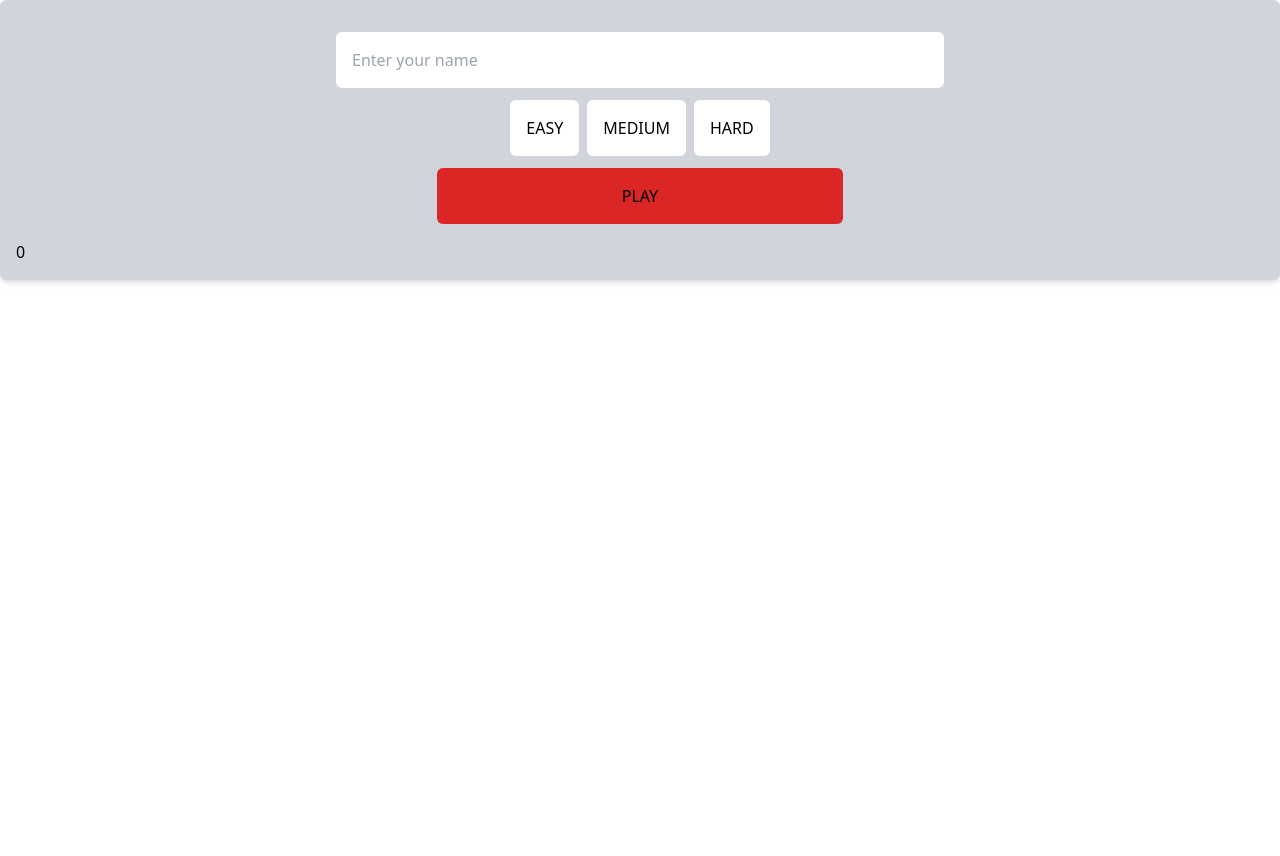
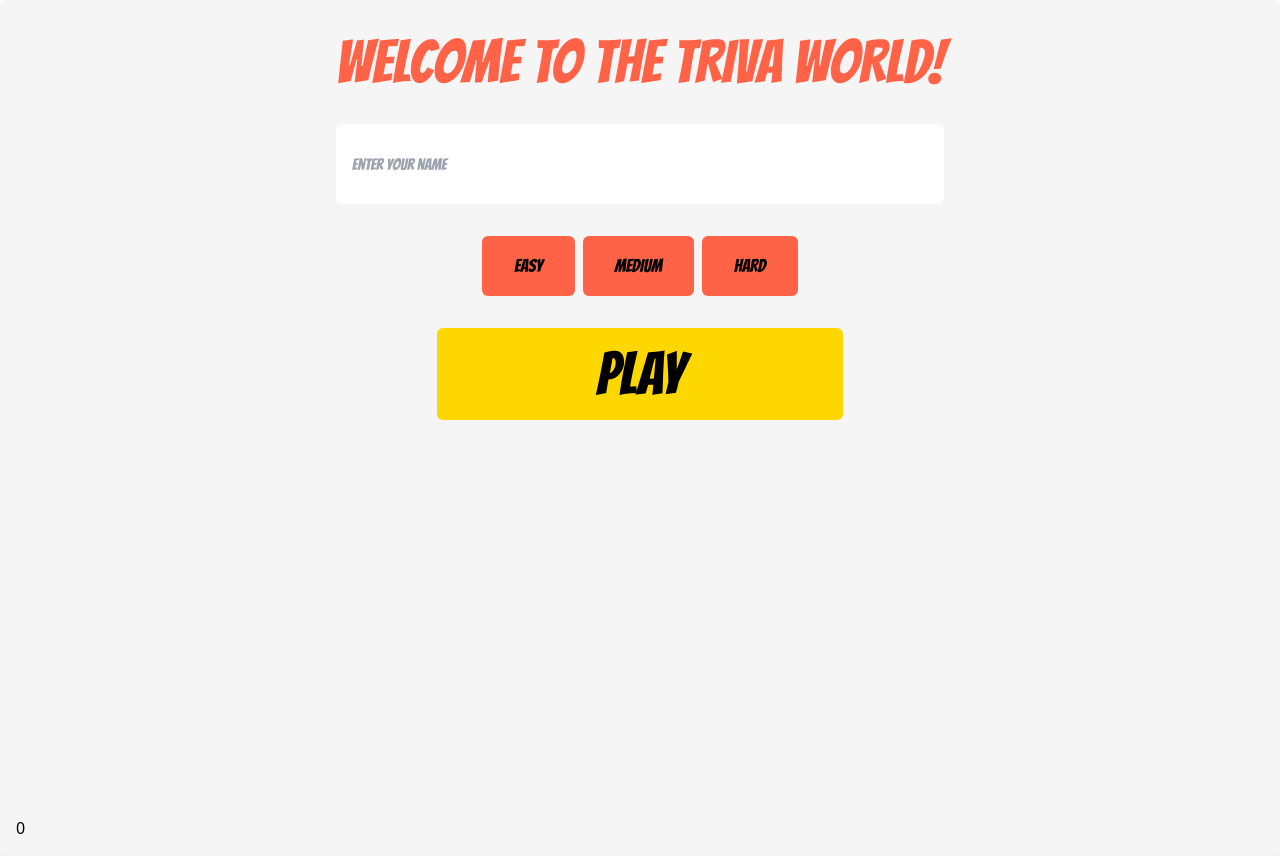
Before and after one commit to AliHisham/trivia, a React (Create React App) app: page / in a window 1280 px wide. Before the commit the page ends 800 px from the top, so only its background shows below. Built offline with nearby package versions, Linux system fonts and the light colour scheme; no server answers.

Commit message:
changed the design of all the components by adding the newly extended font and colors

```diff
--- a/src/component-atoms/CategoryCard.tsx
+++ b/src/component-atoms/CategoryCard.tsx
@@ -6,9 +6,9 @@ type CategoryCardProps = {
 };
 const CategoryCard = ({ categoryName, categorNumber }: CategoryCardProps) => {
   return (
-    <div className="flex flex-col gap-2 rounded-md bg-white items-center m-3 p-4">
-      <h3>{categoryName}</h3>
-      <h2>Number:{categorNumber}</h2>
+    <div className="flex flex-col gap-2 rounded-md bg-primary-light items-center m-3 p-4 cursor-pointer hover:bg-primary-dark hover:text-white hover:scale-110 transition-transform duration-300">
+      <h3 className="font-bangers text-xl">{categoryName}</h3>
+      <h2 className="font-bangers">Number:{categorNumber}</h2>
     </div>
   );
 };
--- a/src/component-atoms/CategoryListing.tsx
+++ b/src/component-atoms/CategoryListing.tsx
@@ -44,8 +44,8 @@ const CategoryListing = ({ setCategory }: CategoryProps) => {
   };
 
   return (
-    <div className="flex flex-col gap-4">
-      <h2>SELECT A CATEGORY!</h2>
+    <div className="flex flex-col gap-4 items-center">
+      <h2 className="font-bangers text-6xl text-primary">SELECT A CATEGORY!</h2>
       <div className=" grid grid-cols-4 gap-4">
         {data &&
           data.map((category) => {
--- a/src/component-atoms/QuestionCard.tsx
+++ b/src/component-atoms/QuestionCard.tsx
@@ -12,6 +12,8 @@ const QuestionCard = ({
   setAnswer,
 }: QuestionProps) => {
   const [activeIndex, setActiveIndex] = useState<number>();
+  const commonBtnClasses =
+    "rounded-md text-lg hover:bg-secondary hover:text-white";
 
   let answers = [...incorrect_answres, correct_answer];
 
@@ -29,19 +31,17 @@ const QuestionCard = ({
   }, [correct_answer]);
 
   return (
-    <div className="bg-white p-4 rounded-md flex flex-col gap-2 items-center">
-      <div>{question}</div>
+    <div className="bg-primary h-56 text-white min-w-44 p-4 rounded-md flex flex-col gap-2 items-center font-bangers">
+      <div className="text-2xl">{question}</div>
       <div className=" flex gap-2 items-center">
         {shuffeledAnsweres.map((answer, index) => {
           return (
             <div>
               <button
                 onClick={() => handleSelectedAnswer(index, answer)}
-                className={
-                  activeIndex == index + 1
-                    ? "bg-red-500 p-2 rounded-md"
-                    : "bg-red-200 p-2 rounded-md"
-                }
+                className={`${
+                  index + 1
+                }== ${activeIndex} ? bg-secondary p-4 :bg-white p-2 text-black ${commonBtnClasses}`}
               >
                 {answer}
               </button>
--- a/src/component-atoms/QuestionListing.tsx
+++ b/src/component-atoms/QuestionListing.tsx
@@ -37,10 +37,11 @@ const QuestionListing = ({
     queryKey: ["results"],
     queryFn: fetchingQuestions,
   });
-
+  const difficultyTimeValue =
+    difficulty === "easy" ? 90 : difficulty === "medium" ? 60 : 30;
   const skippingQuestions = (skipType: number) => {
     if (skipType == 1) {
-      setStopWatch(30);
+      setStopWatch(difficultyTimeValue);
     }
     setIndex((prev) => {
       return prev + 1;
@@ -50,7 +51,7 @@ const QuestionListing = ({
   useEffect(() => {
     if (index <= amount) {
       let milliseconds =
-        difficulty === "HARD" ? 30000 : difficulty === "MEDIUM" ? 60000 : 90000;
+        difficulty === "hard" ? 30000 : difficulty === "medium" ? 60000 : 90000;
 
       if (timeoutId) {
         clearTimeout(timeoutId);
@@ -63,7 +64,7 @@ const QuestionListing = ({
         setIntervalId(
           setInterval(() => {
             setStopWatch((prev) => {
-              if (prev >= 30) {
+              if (prev >= difficultyTimeValue) {
                 return 1;
               } else {
                 return prev + 1;
@@ -108,11 +109,14 @@ const QuestionListing = ({
   }, [index]);
 
   return (
-    <div className="flex flex-col gap-3 items-center">
+    <div className="flex flex-col h-screen  gap-3 items-center">
       <div className="text-red-500">
-        {stopWatch == 30
+        {stopWatch == difficultyTimeValue
           ? "new question"
-          : stopWatch + " seconds remaining of " + 30 + " seconds"}
+          : stopWatch +
+            " seconds remaining of " +
+            difficultyTimeValue +
+            " seconds"}
       </div>
 
       {data && index <= amount && (
@@ -134,16 +138,16 @@ const QuestionListing = ({
                 });
               }
             }
-            setStopWatch(30);
+            setStopWatch(difficultyTimeValue);
             setIndex((prev) => prev + 1);
           }}
-          className="p-4 bg-red-600 rounded-md"
+          className="p-4 bg-primary-dark text-white font-bangers text-2xl rounded-md"
         >
           Next
         </button>
         <button
           onClick={() => skippingQuestions(1)}
-          className="p-4 bg-red-600 rounded-md"
+          className="p-4 bg-primary-dark text-white font-bangers text-2xl rounded-md"
         >
           Skip
         </button>
--- a/src/component-atoms/TriviaWrapper.tsx
+++ b/src/component-atoms/TriviaWrapper.tsx
@@ -30,7 +30,7 @@ const TriviaWrapper = () => {
   }, []);
 
   return (
-    <div className="p-4 bg-gray-300 rounded-md box shadow-md">
+    <div className="p-4 bg-background rounded-md box shadow-md">
       {!start && !category && (
         <WelcomeForm
           setPlayerName={setPlayerName}
--- a/src/component-atoms/WelcomeForm.tsx
+++ b/src/component-atoms/WelcomeForm.tsx
@@ -1,5 +1,6 @@
 import Reac, { useEffect } from "react";
 import { useQuery } from "@tanstack/react-query";
+import { IndentStyle } from "typescript";
 type WelcomeFormProps = {
   setPlayerName: React.Dispatch<React.SetStateAction<string>>;
   setDifficulty: React.Dispatch<React.SetStateAction<string>>;
@@ -14,8 +15,12 @@ const WelcomeForm = ({
   difficulty,
   playerName,
 }: WelcomeFormProps) => {
-  const handleSetDifficultyLevel = (level: string) => {
-    setDifficulty(level);
+  const handleSetDifficultyLevel = (index: number) => {
+    index + 1 == 1
+      ? setDifficulty("easy")
+      : index + 1 == 2
+      ? setDifficulty("medium")
+      : setDifficulty("hard");
   };
 
   const fetchingSessionToken = () => {
@@ -50,36 +55,34 @@ const WelcomeForm = ({
 
   return (
     <div>
-      <div className="flex flex-col gap-3 items-center p-4">
+      <div className="flex flex-col gap-8 items-center p-4 h-screen">
+        <p className="font-bangers text-6xl text-primary">
+          WELCOME TO THE TRIVA WORLD!
+        </p>
         <input
           onChange={(e) => setPlayerName(e.target.value)}
-          className="w-1/2 rounded-md p-4"
+          className="w-1/2 rounded-md p-4 font-bangers text-secondary h-20"
           placeholder="Enter your name"
         ></input>
         <div className="flex gap-2">
-          <button
-            onClick={() => handleSetDifficultyLevel("EASY")}
-            className="bg-white rounded-md p-4"
-          >
-            EASY
-          </button>
-          <button
-            onClick={() => handleSetDifficultyLevel("MEDIUM")}
-            className="bg-white rounded-md p-4"
-          >
-            MEDIUM
-          </button>
-          <button
-            onClick={() => handleSetDifficultyLevel("HARD")}
-            className="bg-white rounded-md p-4"
-          >
-            HARD
-          </button>
+          {Array.from({ length: 3 }).map((button, index) => {
+            return (
+              <button
+                onClick={() => handleSetDifficultyLevel(index)}
+                className="bg-primary rounded-md py-4 px-8 font-bangers text-lg text-black hover:text-white hover:bg-primary"
+              >
+                {index + 1 == 1 ? "EASY" : index + 1 == 2 ? "MEDIUM" : "HARD"}
+              </button>
+            );
+          })}
         </div>
+        {difficulty && (
+          <p className="font-bangers text-lg ">Difficulty:{difficulty}</p>
+        )}
         <button
           onClick={() => handleStartOfTheGame()}
-          disabled={difficulty === "" && playerName === ""}
-          className="bg-red-600 w-2/6 p-4 rounded-md"
+          disabled={difficulty === "" || playerName === ""}
+          className="bg-secondary text-black hover:text-white font-bangers text-6xl w-2/6 p-4 rounded-md"
         >
           PLAY
         </button>
--- a/tailwind.config.js
+++ b/tailwind.config.js
@@ -6,6 +6,23 @@ module.exports = {
       fontFamily: {
         bangers: ["Bangers", "sans-serif"],
       },
+      colors: {
+        primary: {
+          DEFAULT: "#FF6347", // Primary color (Main Theme)
+          light: "#FFA07A", // Button Color (Hover/Active State)
+          dark: "#FF4500", // Additional shade (optional)
+        },
+        secondary: {
+          DEFAULT: "#FFD700", // Secondary color (Accent)
+          dark: "#FFC100", // Additional shade (optional)
+        },
+        background: "#F5F5F5", // Background Color
+        text: {
+          primary: "#333333", // Text Color (Primary)
+          secondary: "#666666", // Text Color (Secondary)
+        },
+        border: "#FF1493", // Border Color (Accent)
+      },
     },
   },
   plugins: [],
```
